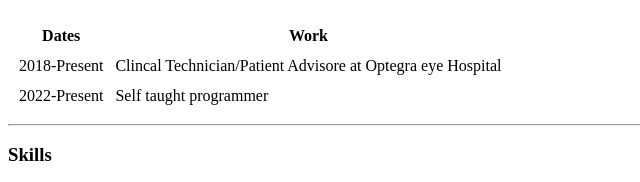
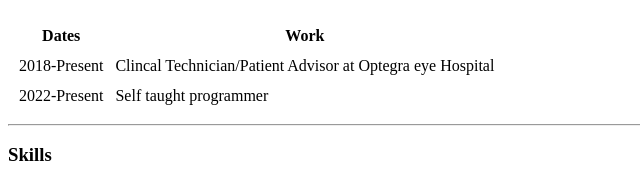
Before and after one commit to Karolosis/CV, a plain HTML site: page index.html in a window 1280 px wide. Shown: the part 401-583 px from the top of the page, 0-640 px from the left. Drawn offline with Linux system fonts and the light colour scheme.

Commit message:
Update index.html

```diff
--- a/index.html
+++ b/index.html
@@ -38,7 +38,7 @@
     <tbody>
       <tr>
         <td>2018-Present</td>
-        <td>Clincal Technician/Patient Advisore at Optegra eye Hospital</td>
+        <td>Clincal Technician/Patient Advisor at Optegra eye Hospital</td>
       </tr>
       <tr>
         <td>2022-Present</td>
```
